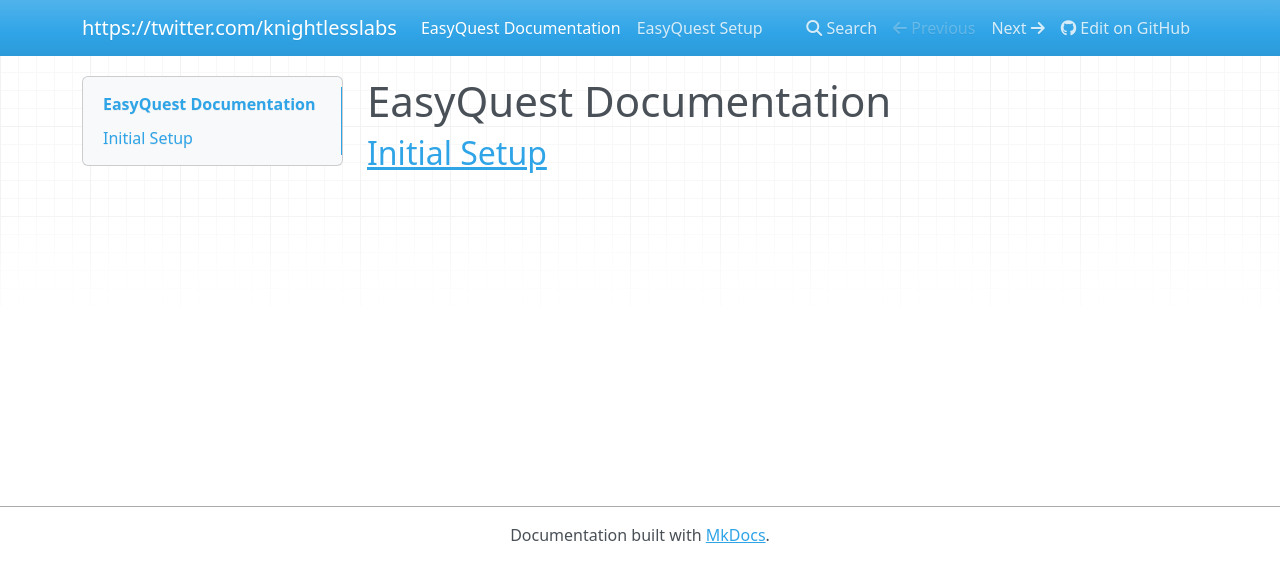
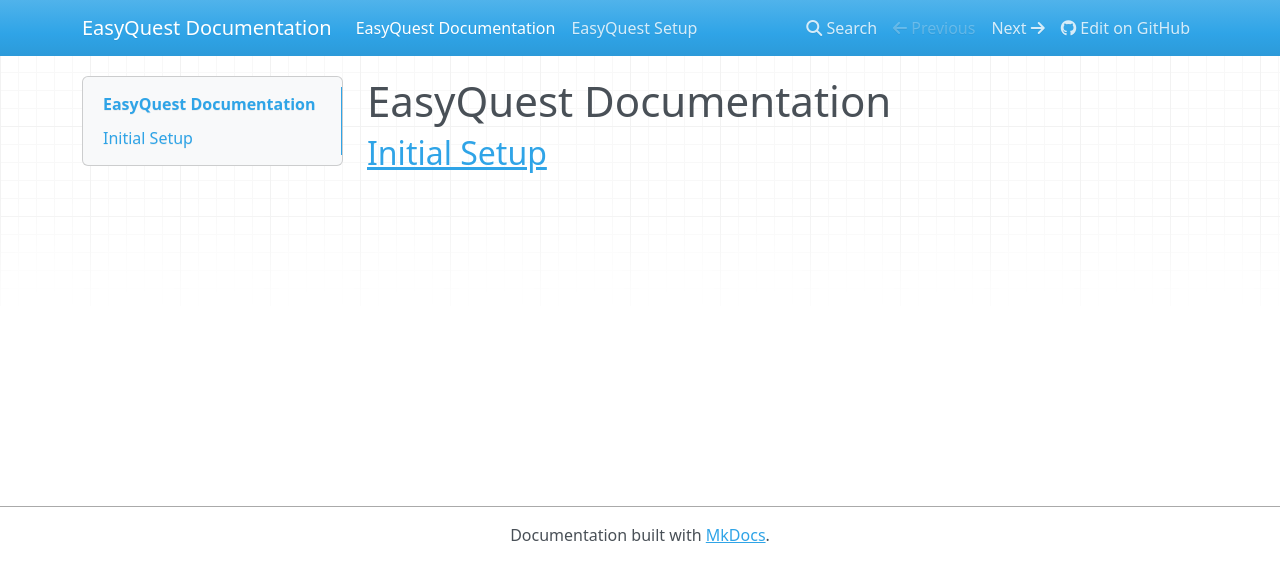
Before and after one commit to KnightlessLabs/EasyQuest-Docs, an MkDocs documentation site: the page built from docs/Index.md, in a window 1280 px wide. Shown: the top 582 px of the page. Built offline with MkDocs 1.6.1, drawn with Linux system fonts in a browser that asks for light colours; nearby versions of some CDN libraries; part of the change alters nothing that is shown.

Commit message:
Update mkdocs.yml

```diff
--- a/mkdocs.yml
+++ b/mkdocs.yml
@@ -1,6 +1,5 @@
-ite_name: EasyQuest Documentation
+site_name: EasyQuest Documentation
 site_author: Knightless Labs
-site_name: https://twitter.com/knightlesslabs
 repo_url: https://github.com/KnightlessLabs/EasyQuest-Docs
 
 markdown_extensions:
```
